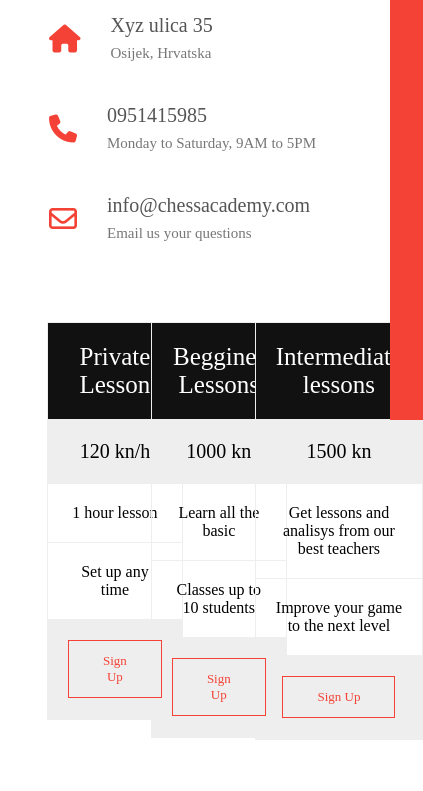
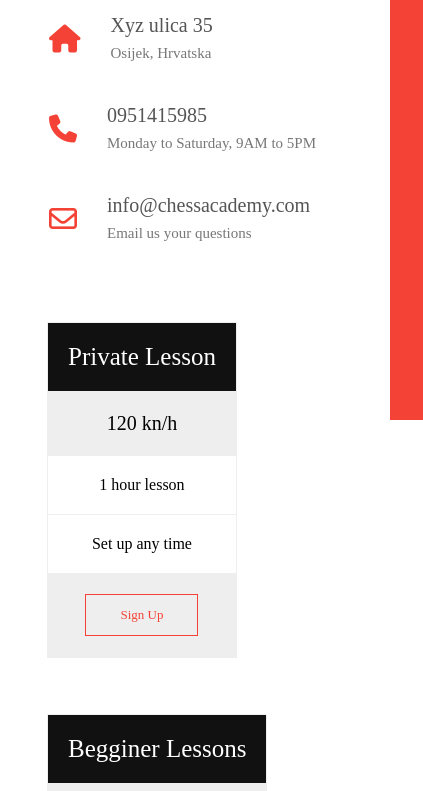
Before and after one commit to amedakovic/KV_Web, a plain HTML site: page contact.html in a window 390 px wide. Shown: the part 424-1215 px from the top of the page, 423 px wide, since content can reach past the window. Drawn offline with Linux system fonts and the light colour scheme.

Commit message:
added some responisve changes

```diff
--- a/style.css
+++ b/style.css
@@ -407,6 +407,11 @@ input, select, textarea {
 
 
 @media(max-width: 700px){
+
+    .priceTable{
+        width: 100%;
+    }
+
     .text-box h1{
     font-size: 20px;
 }
```
